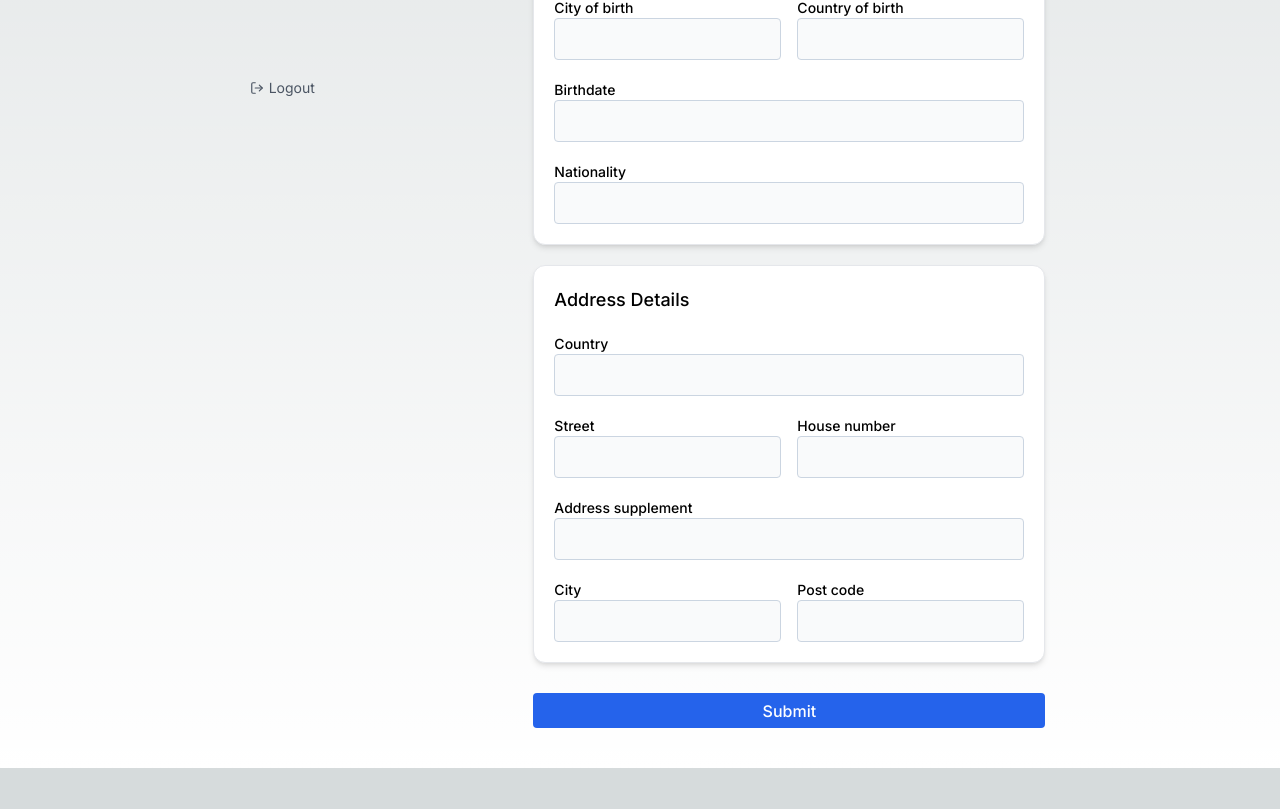
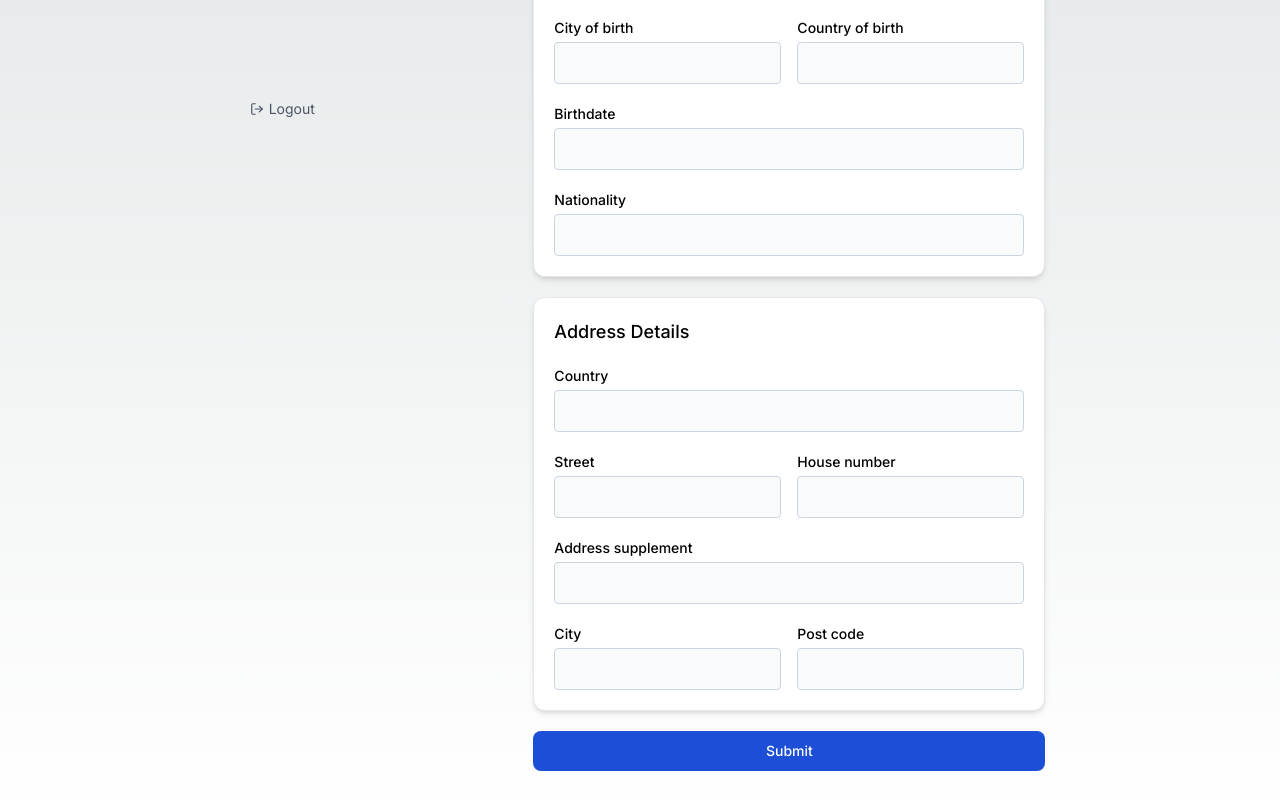
Before and after one commit to vhrechukha/nextjs-tailwind-css, a Next.js app: page /form in a window 1280 px wide. Shown: the part 655-1464 px from the top of the page. Before the commit the page ends 1423 px from the top, so only its background shows below. Built offline with nearby package versions, Linux system fonts and the light colour scheme.

Commit message:
Style improvements

```diff
--- a/src/app/form/components/EmployeeForm.tsx
+++ b/src/app/form/components/EmployeeForm.tsx
@@ -83,7 +83,7 @@
       </Card>
       <Form.Submit asChild>
         <button
-          className="mt-[10px] box-border inline-flex h-[35px] w-full items-center justify-center rounded-[4px] bg-blue-600 px-[15px] font-medium leading-none text-white shadow-[0_2px_10px] shadow-blackA7 hover:bg-blue-500 focus:shadow-[0_0_0_2px] focus:shadow-black focus:outline-none"
+          className="text-white bg-blue-700 hover:bg-blue-800 focus:ring-4 focus:outline-none focus:ring-blue-300 font-medium rounded-lg text-sm w-full px-5 py-2.5 text-center dark:bg-blue-600 dark:hover:bg-blue-700 dark:focus:ring-blue-800"
           type="submit"
         >
           Submit
--- a/src/components/Input/Input.tsx
+++ b/src/components/Input/Input.tsx
@@ -37,7 +37,7 @@
           {label && (
             <Form.Label
               htmlFor={id}
-              className="text-sm font-medium whitespace-nowrap"
+              className="text-sm font-medium whitespace-nowrap mb-1"
             >
               {label} {required && <span className="pl-1 text-red-600">*</span>}
             </Form.Label>
```
